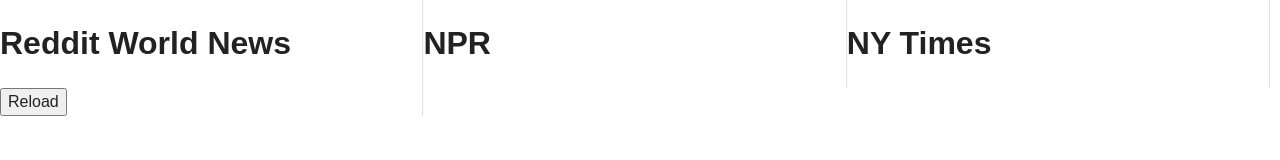
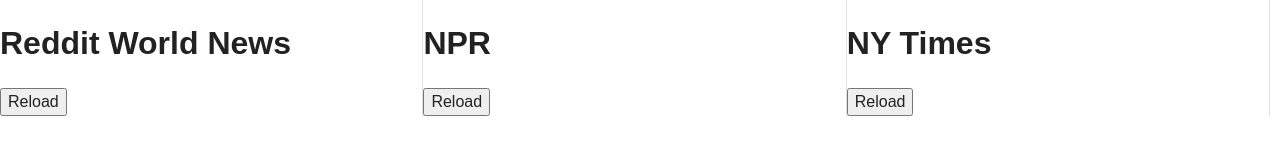
Before and after one commit to rjmarwil/boiler-plate-ajax-news, a plain HTML site: page index.html in a window 1280 px wide. Drawn offline with nearby package versions, Linux system fonts and the light colour scheme; no server answers.

Commit message:
include refresh buttons on each news column

```diff
--- a/index.html
+++ b/index.html
@@ -26,12 +26,16 @@
           <div class="reddit"></div>
         </div>
 
-        <div class="col-3 npr">
+        <div class="col-3">
           <h1>NPR</h1>
+          <button id="npr" onClick="npr()">Reload</button>
+          <div class="npr"></div>
         </div>
 
-        <div class="col-3 nytimes">
+        <div class="col-3">
           <h1>NY Times</h1>
+          <button id="nytimes" onClick="nytimes()">Reload</button>
+          <div class="nytimes"></div>
         </div>
 
         <script src="https://ajax.googleapis.com/ajax/libs/jquery/1.11.3/jquery.min.js"></script>
--- a/js/main.js
+++ b/js/main.js
@@ -1,5 +1,3 @@
-$(function() {
-
 // Reddit
 function reddit() {
   $('.reddit').children().remove();
@@ -8,33 +6,35 @@ $(function() {
   })
   .done(function( data ) {
     $.each(data.data.children, function(i, result){
-        $(".reddit").append("• <a href='" + result.data.url + "'>" + result.data.title + "</a><br>");
+      $(".reddit").append("<li><a href='" + result.data.url + "'>" + result.data.title + "</a></li>");
     });
   });
 }
 
 // NPR
 function npr() {
+  $('.npr').children().remove();
   $.ajax("http://api.npr.org/query?id=1004&fields=title,titles&output=JSON&apiKey=MDE5MDgxNTg2MDE0MzEwMTkzNjEwOTRkNg001", {
     dataType: "json",
     method: "GET"
   })
   .done(function( data ) {
     $.each(data.list.story, function(i, result){
-        $(".npr").append("• <a href='" + result.link[2].$text + "'>" + result.title.$text + "</a><br>");
+      $(".npr").append("<li><a href='" + result.link[2].$text + "'>" + result.title.$text + "</a></li>");
     });
   });
 }
 
 // NY Times
 function nytimes() {
+  $('.nytimes').children().remove();
   $.ajax( "http://api.nytimes.com/svc/topstories/v1/home.json?api-key=a54637a5d4a3416bdf7326d3d7d5fc44:17:72024629", {
     format: "json",
     method: "GET"
   })
   .done(function( data ) {
     $.each(data.results, function(i, result){
-        $(".nytimes").append("• <a href='" + result.url + "'>" + result.title + "</a><br>");
+      $(".nytimes").append("<li><a href='" + result.url + "'>" + result.title + "</a></li>");
     });
   });
 }
@@ -42,5 +42,3 @@ $(function() {
 reddit();
 npr();
 nytimes();
-
-});
```
Lines whose indentation alone changed are shown as unchanged.
